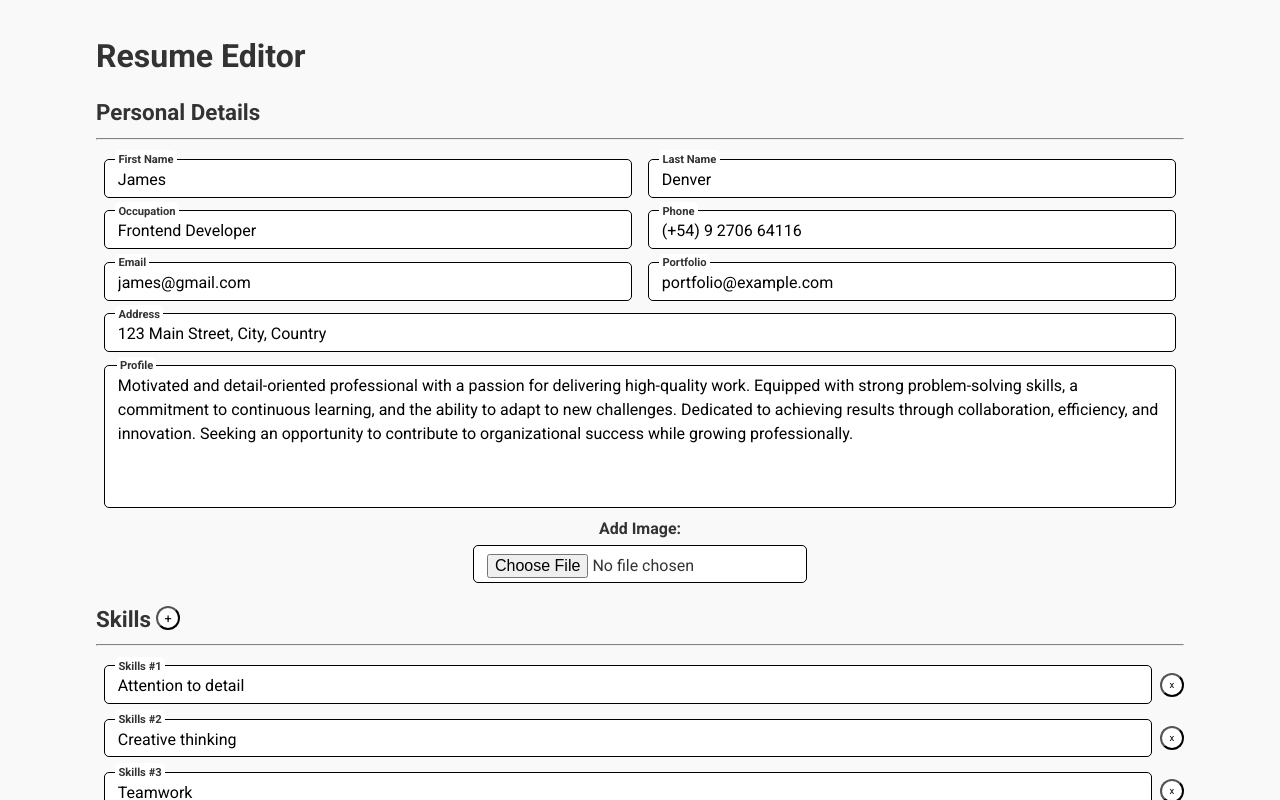
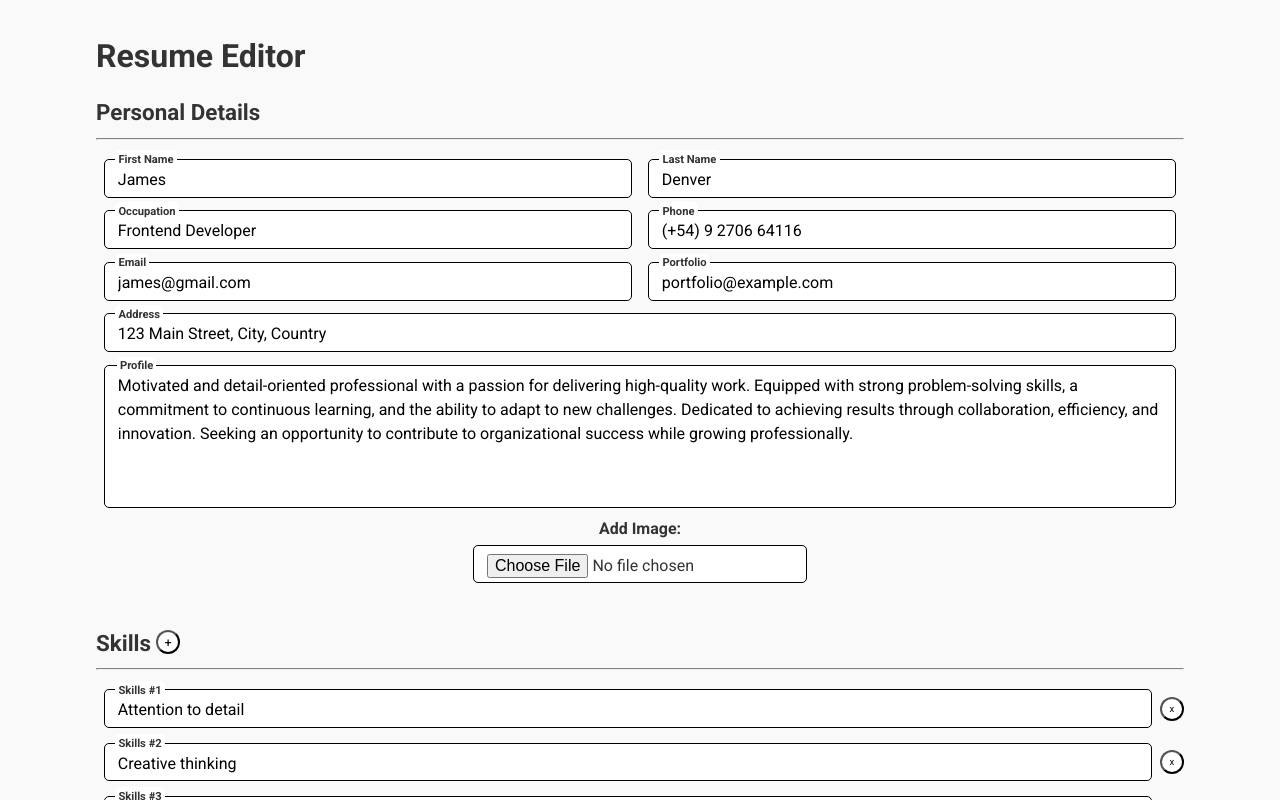
Before and after one commit to CeeZ-11/Odin-Project-CV-Application, a React (Vite) app: page / in a window 1280 px wide. Built offline with nearby package versions, Linux system fonts and the light colour scheme.

Commit message:
:art: style: Add margin bottom to each section in resume editor

```diff
--- a/src/styles/App.css
+++ b/src/styles/App.css
@@ -231,6 +231,14 @@ li input {
   height: 100%;
 }
 
+.personal-details,
+.skillsList,
+.achievements-ul,
+.education-ul,
+.experience-ul {
+  margin-bottom: 1.5rem;
+}
+
 @media (max-width: 1200px) {
   .personal-details {
     grid-template-columns: 1fr;
```
